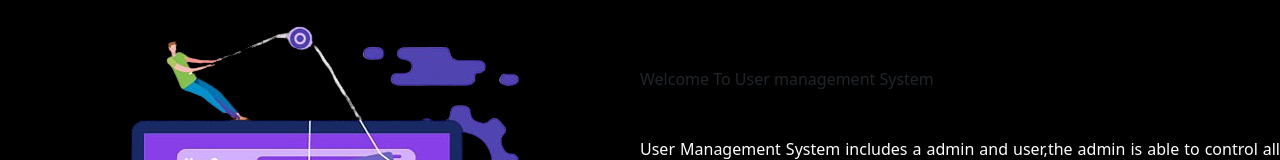
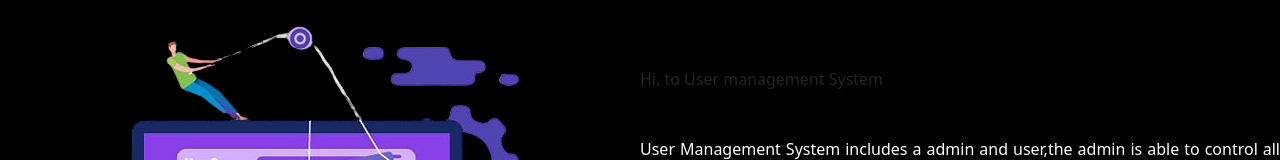
Before and after one commit to nidhi-mamman/UserAdminPanel, a React (Vite) app in the folder User/: page / in a window 1280 px wide. Shown: the part 276-436 px from the top of the page. Built offline with nearby package versions, Linux system fonts and the light colour scheme; no server answers.

Commit message:
style change in hero

```diff
--- a/User/src/Components/Hero/Hero.jsx
+++ b/User/src/Components/Hero/Hero.jsx
@@ -4,6 +4,7 @@ import hero from "../../assets/webdev.png";
 import { Link } from "react-router-dom";
 import { HiLightBulb } from "react-icons/hi";
 import { useAuth } from "../../Context/AuthContext";
+
 const Hero = () => {
 
   const {user}=useAuth()
@@ -15,8 +16,8 @@ const Hero = () => {
           <img src={hero} alt="" />
         </div>
         <div className="hero-content text-left m-6">
-          <h1 className="font-bold text-5xl mb-5 text-purple-700">
-            Welcome {user.firstName} To User management System
+          <h1 className="font-bold text-3xl mb-5 text-purple-700">
+            Hi,<span className="text-5xl text-white">{user.firstName}</span> to User management System
           </h1>
           <p className="text-white">
             User Management System includes a admin and user,the admin is able
```
